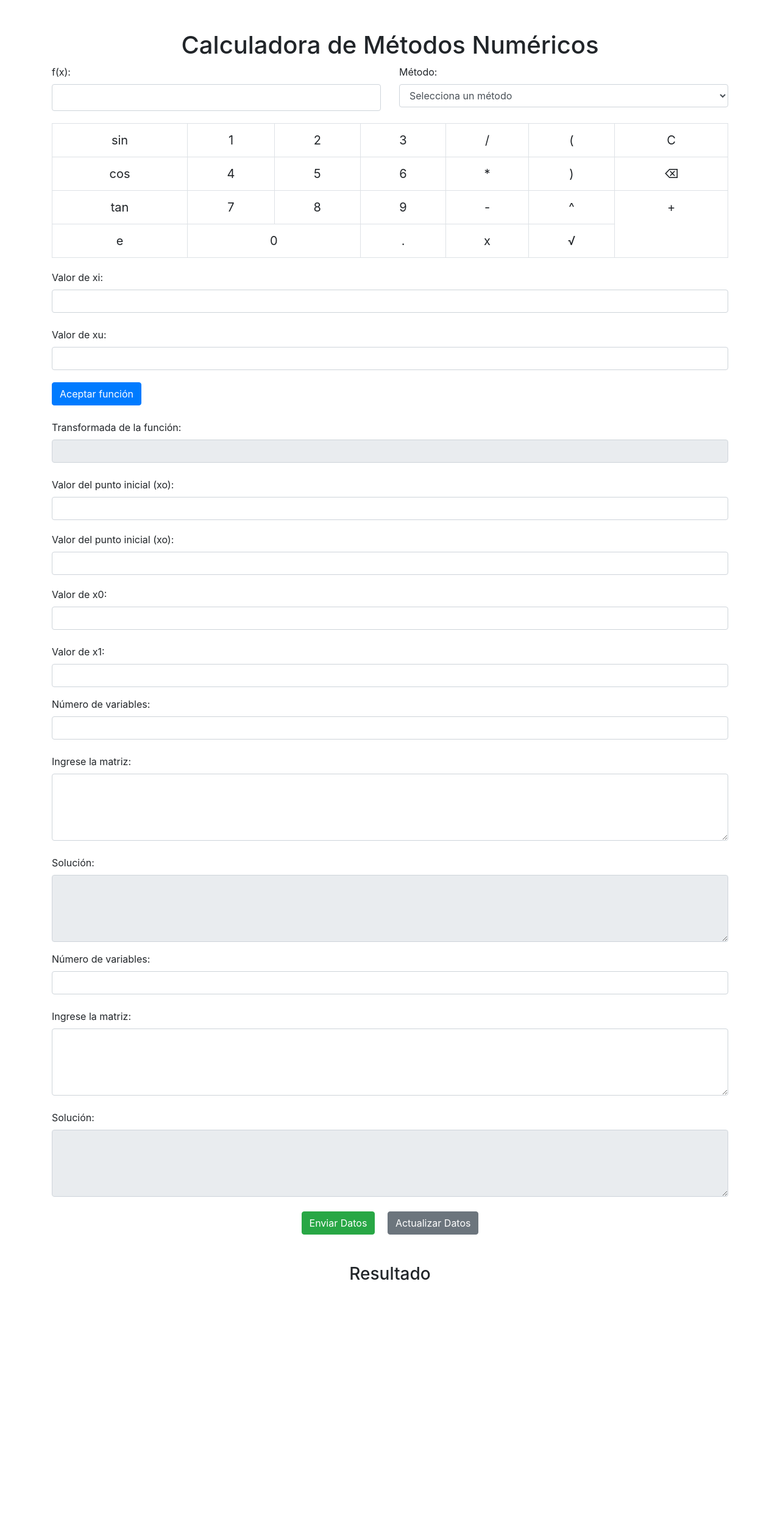
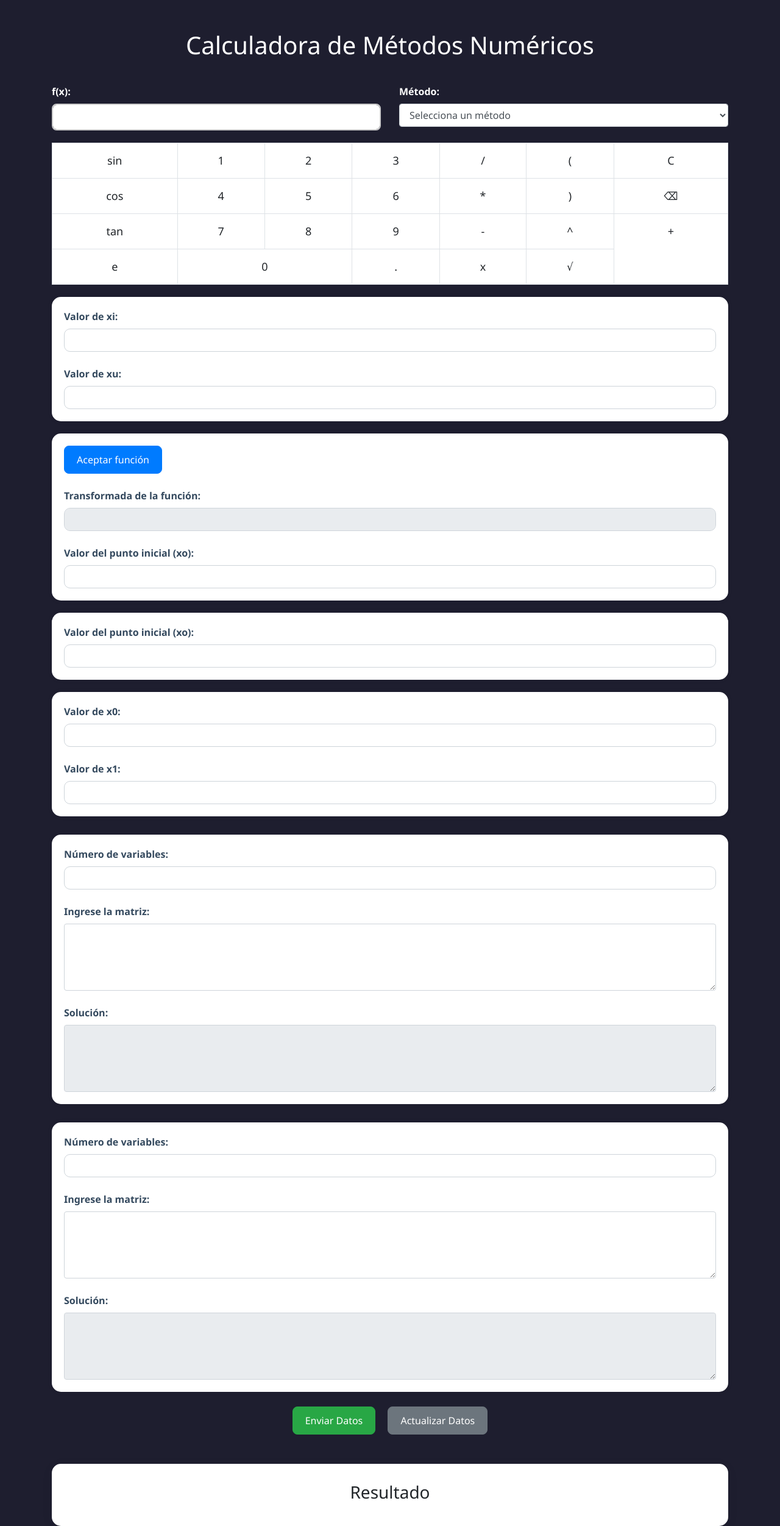
Before and after one commit to Luiszeror/ProyectoMetodosNumericos, a Flask app: page / in a window 1280 px wide. Shown: the whole page at 61% size. Before the commit the page ends 2100 px from the top, so only its background shows below. Run offline with Flask 3, Linux system fonts and the light colour scheme; some libraries are stand-ins or nearby versions.

Commit message:
Corrección de vista

```diff
--- /dev/null
+++ b/ProyectoMetodos/src/static/styles.css
@@ -0,0 +1,84 @@
+body {
+    background-color: #1e1e2f; /* Fondo oscuro azulado */
+    margin-top: 50px;
+    font-family: 'Segoe UI', Tahoma, Geneva, Verdana, sans-serif;
+}
+
+h1 {
+    color: #2c3e50;
+    margin-bottom: 40px;
+}
+
+label {
+    font-weight: bold;
+    color: #34495e;
+}
+
+input[type="text"],
+input[type="number"],
+select,
+textarea {
+    border-radius: 10px;
+    padding: 10px;
+    border: 1px solid #ced4da;
+    transition: 0.3s;
+}
+
+input[type="text"]:focus,
+input[type="number"]:focus,
+select:focus,
+textarea:focus {
+    outline: none;
+    border-color: #3498db;
+    box-shadow: 0 0 5px rgba(52, 152, 219, 0.5);
+}
+
+.table td {
+    padding: 15px;
+    cursor: pointer;
+    font-size: 18px;
+    text-align: center;
+    border: 1px solid #dee2e6;
+    background-color: #ffffff;
+    transition: background-color 0.3s;
+}
+
+.table td:hover {
+    background-color: #dff9fb;
+}
+
+#display {
+    font-size: 22px;
+    text-align: right;
+    padding: 10px;
+    border-radius: 8px;
+    border: 2px solid #ccc;
+    background-color: #ffffff;
+}
+
+.bisection-container,
+.point-container,
+.newton-container,
+.secante-container,
+.jacobi-container,
+.gauss-container {
+    margin-top: 30px;
+    padding: 20px;
+    background-color: #ffffff;
+    border-radius: 15px;
+    box-shadow: 0px 0px 10px rgba(0, 0, 0, 0.05);
+}
+
+.btn {
+    font-size: 16px;
+    padding: 10px 20px;
+    border-radius: 8px;
+}
+
+#graphContainer {
+    background-color: #ffffff;
+    border-radius: 15px;
+    padding: 30px;
+    margin-top: 40px;
+    box-shadow: 0 4px 20px rgba(0, 0, 0, 0.05);
+}
--- a/ProyectoMetodos/src/templates/index.html
+++ b/ProyectoMetodos/src/templates/index.html
@@ -9,6 +9,10 @@
 
     <!-- Bootstrap CSS -->
     <link href="https://stackpath.bootstrapcdn.com/bootstrap/4.5.2/css/bootstrap.min.css" rel="stylesheet">
+
+    <!-- Estilo personalizado -->
+    <link rel="stylesheet" href="{{ url_for('static', filename='styles.css') }}">
+
 
     <style>
         body {
@@ -44,19 +48,19 @@
 <body>
 
     <div class="container">
-        <h1 class="text-center">Calculadora de Métodos Numéricos</h1>
+        <h1 class="text-center" style="color: #fff">Calculadora de Métodos Numéricos</h1>
 
 
         <div class="row">
             <div class="col-md-6">
                 <div class="form-group">
-                    <label for="display">f(x):</label>
+                    <label for="display" style="color: #fff">f(x):</label>
                     <input type="text" class="form-control" id="display">
                 </div>
             </div>
             <div class="col-md-6">
                 <div class="form-group">
-                    <label for="method">Método:</label>
+                    <label for="method" style="color: #fff">Método:</label>
                     <select id="method" class="form-control" onchange="toggleFields()">
                         <option value="" disabled selected>Selecciona un método</option>
                         <option value="biseccion">Bisección</option>
```
